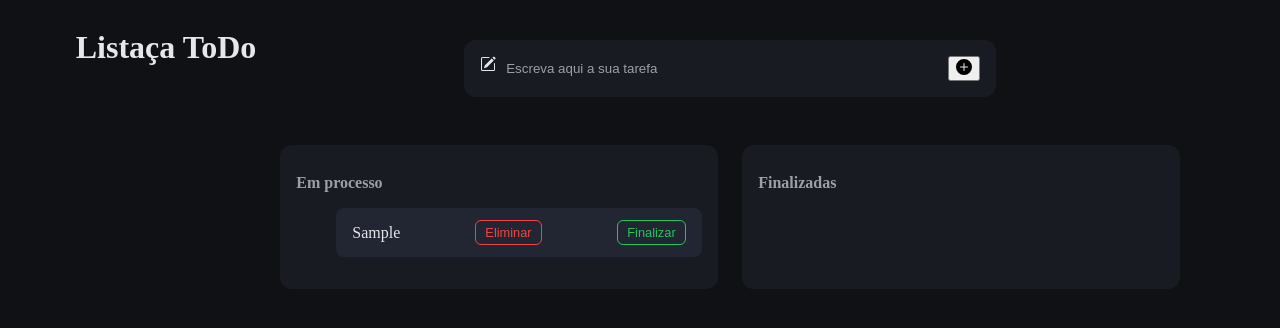
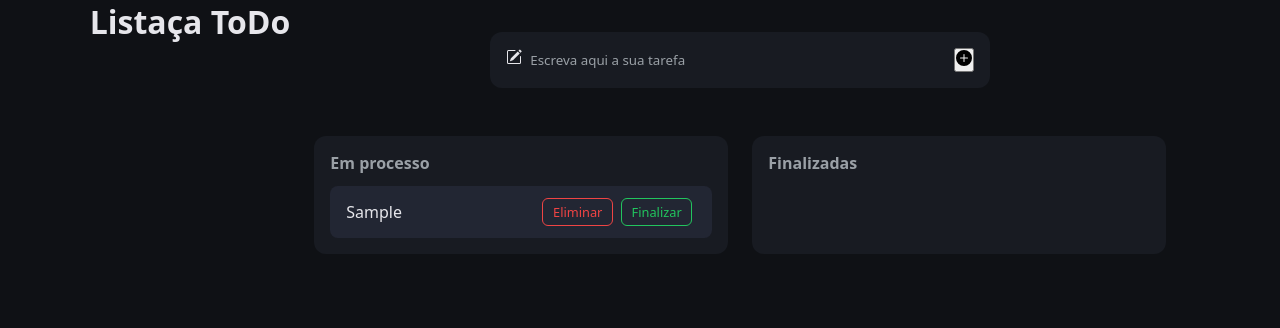
Before and after one commit to Esteves240/to-do-list, a website: page index.html in a window 1280 px wide. Both pictures are taken after typing "Sample" into the empty fields and a click on the button 964 px from the left and 68 px from the top of the page. Drawn offline with Linux system fonts and the light colour scheme.

Commit message:
finalizar css

```diff
--- a/style.css
+++ b/style.css
@@ -1,3 +1,11 @@
+/* RESET */
+* {
+    margin: 0;
+    padding: 0;
+    box-sizing: border-box;
+    font-family: system-ui, sans-serif;
+}
+
 /* CORES */
 :root {
     --bg: #0f1115;
@@ -81,19 +89,30 @@ ul {
     gap: 0.5rem;
 }
 
-/* LI */
+
+
+/* li */
 li {
     background: #222633;
     padding: 0.75rem 1rem;
     border-radius: 8px;
     display: flex;
-    justify-content: space-between;
     align-items: center;
-    gap: 0.5rem;
+}
+
+/* empurra os botões para a direita */
+li button:first-of-type {
+    margin-left: auto;
+}
+
+/* cola os botões entre si */
+li button + button {
+    margin-left: 4px;
 }
 
 /* BOTÕES */
 li button {
+    margin-right: 4px;
     background: transparent;
     border: 1px solid;
     padding: 0.25rem 0.6rem;
```
